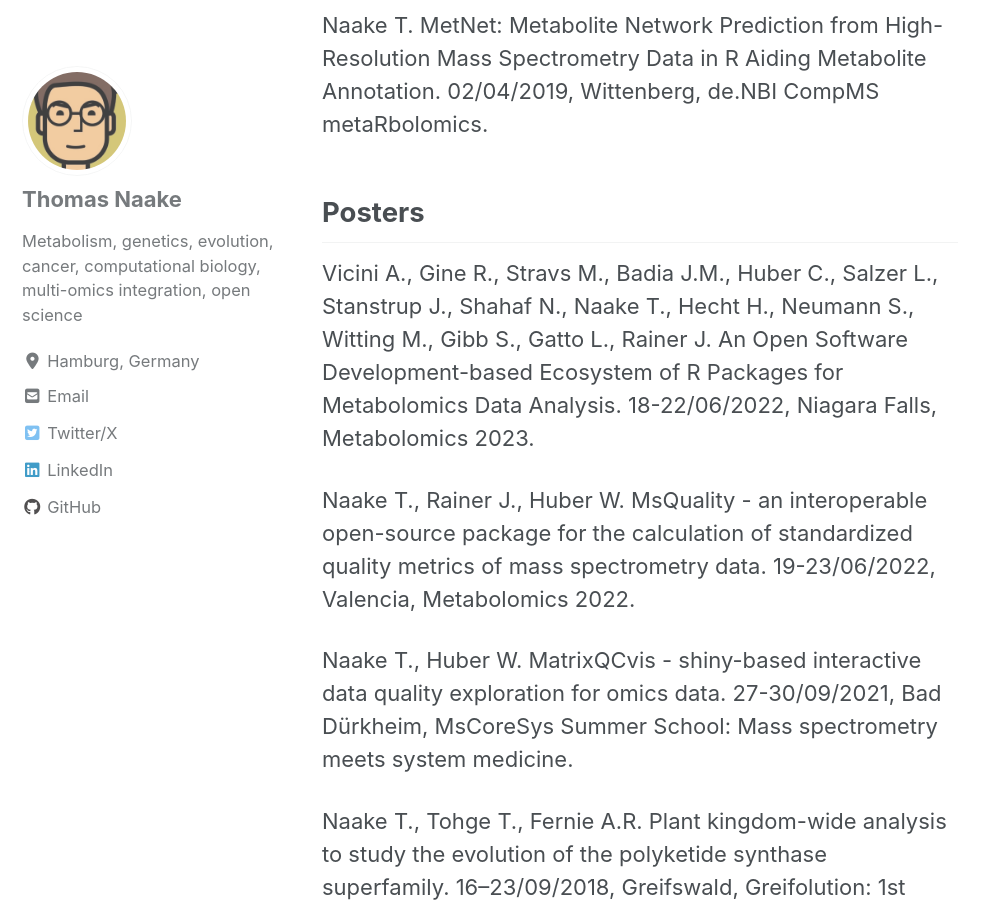
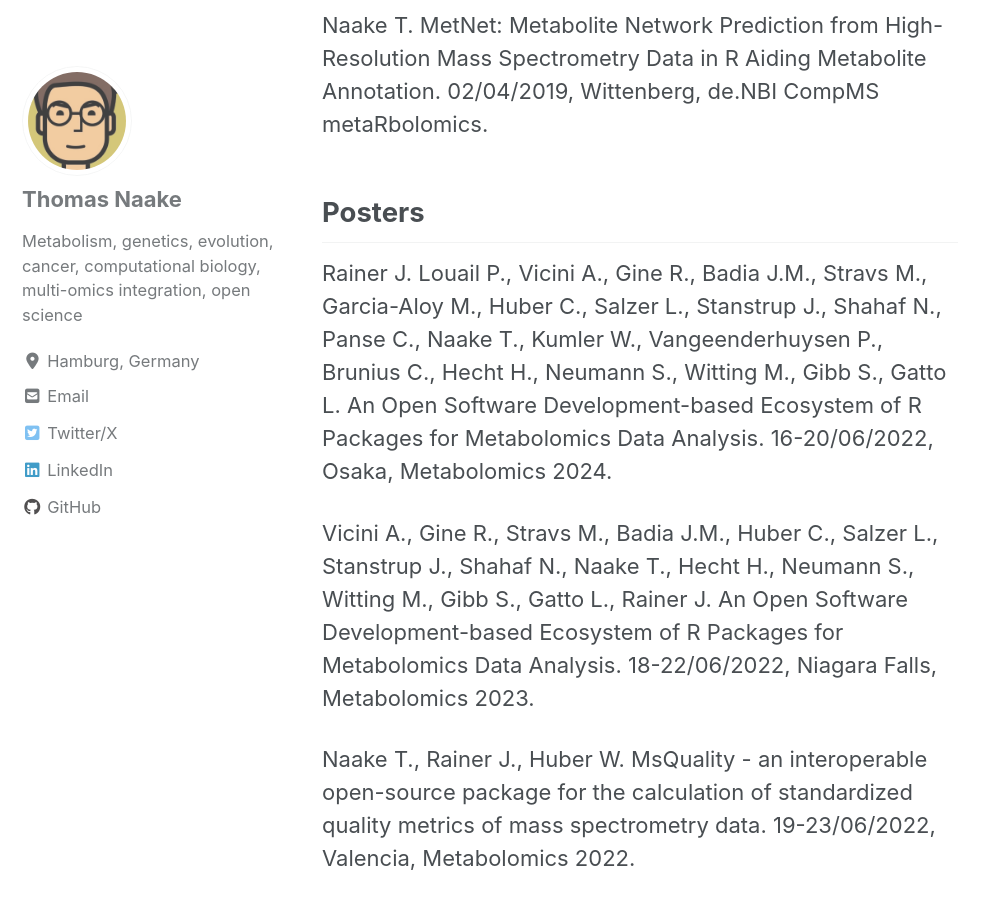
Before and after one commit to tnaake/tnaake.github.io, a Jekyll site: the page built from _pages/publications.md, in a window 1280 px wide and 900 px high, scrolled down 6805 px. Shown: the whole window, without its empty margins (0-987 px from the left). Built offline with Jekyll 4.4.1, drawn with Linux system fonts in a browser that asks for light colours; cached includes are drawn as plain includes; nearby versions of some CDN libraries.

Commit message:
Update publications.md

```diff
--- a/_pages/publications.md
+++ b/_pages/publications.md
@@ -198,6 +198,10 @@ CompMS metaRbolomics.
 
 ## Posters
 
+Rainer J. Louail P., Vicini A., Gine R., Badia J.M., Stravs M., Garcia-Aloy M., Huber C., Salzer L., Stanstrup J., Shahaf N., Panse C., Naake T., Kumler W., Vangeenderhuysen P., Brunius C., Hecht H., Neumann S., Witting M., Gibb S., Gatto L.
+An Open Software Development-based Ecosystem of R Packages for Metabolomics Data Analysis.
+16-20/06/2022, Osaka, Metabolomics 2024.
+
 Vicini A., Gine R., Stravs M., Badia J.M., Huber C., Salzer L., Stanstrup J., Shahaf N.,
 Naake T., Hecht H., Neumann S., Witting M., Gibb S., Gatto L., Rainer J.
 An Open Software Development-based Ecosystem of R Packages for Metabolomics Data Analysis.
```
